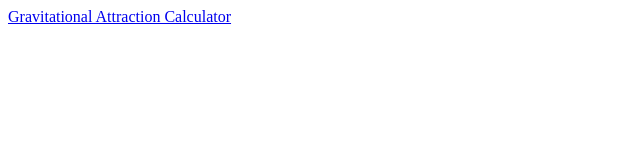
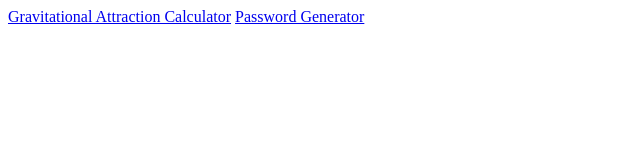
Before and after one commit to sdevine815/sdevine815.github.io, a plain HTML site: page index.html in a window 1280 px wide. Shown: the whole page, without its empty margins (0-640 px from the left). Drawn offline with Linux system fonts and the light colour scheme.

Commit message:
Update index.html

```diff
--- a/index.html
+++ b/index.html
@@ -3,5 +3,6 @@
 
   <body>
     <a href="/gravitational-attraction-calculator">Gravitational Attraction Calculator</a>
+    <a href="/password-generator">Password Generator</a>
   </body>
 </html>
```
